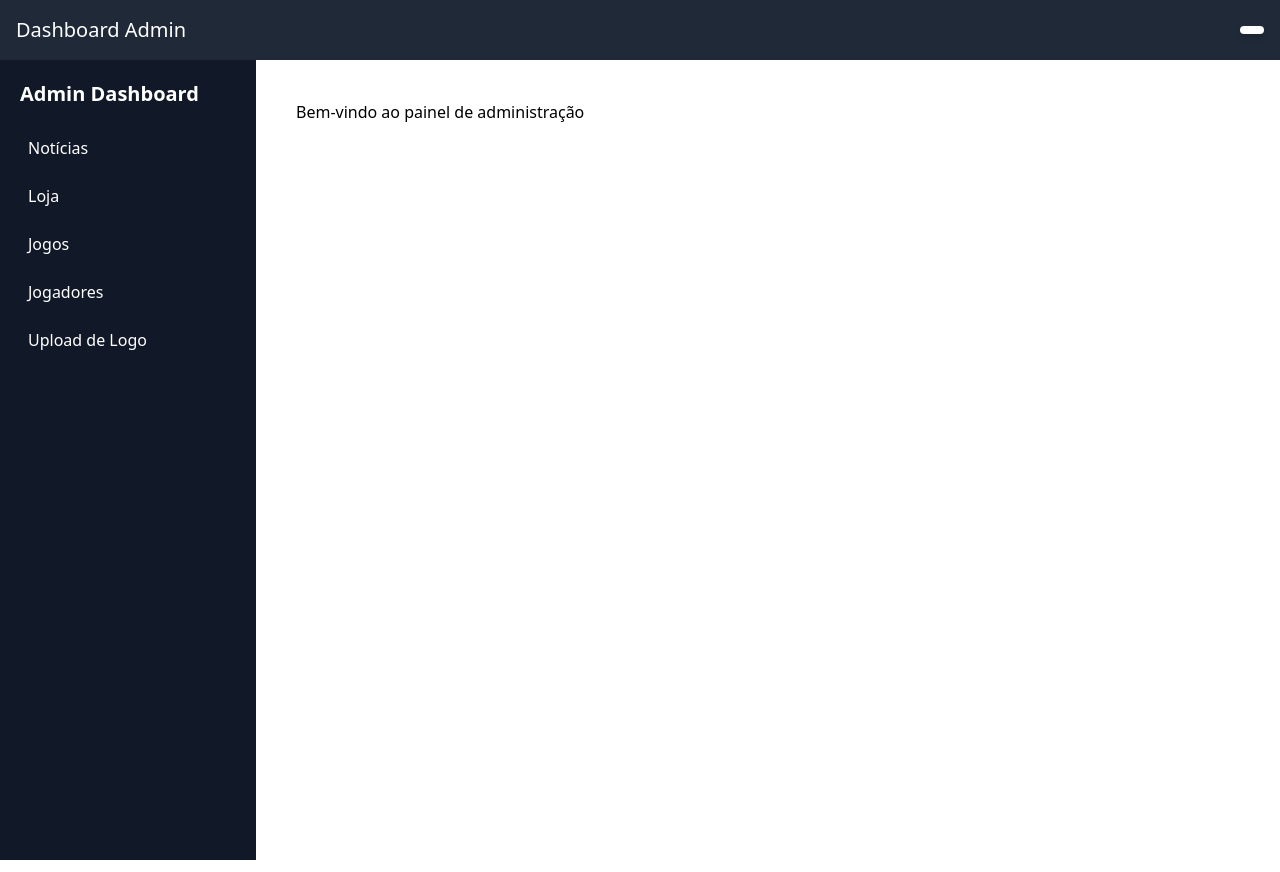
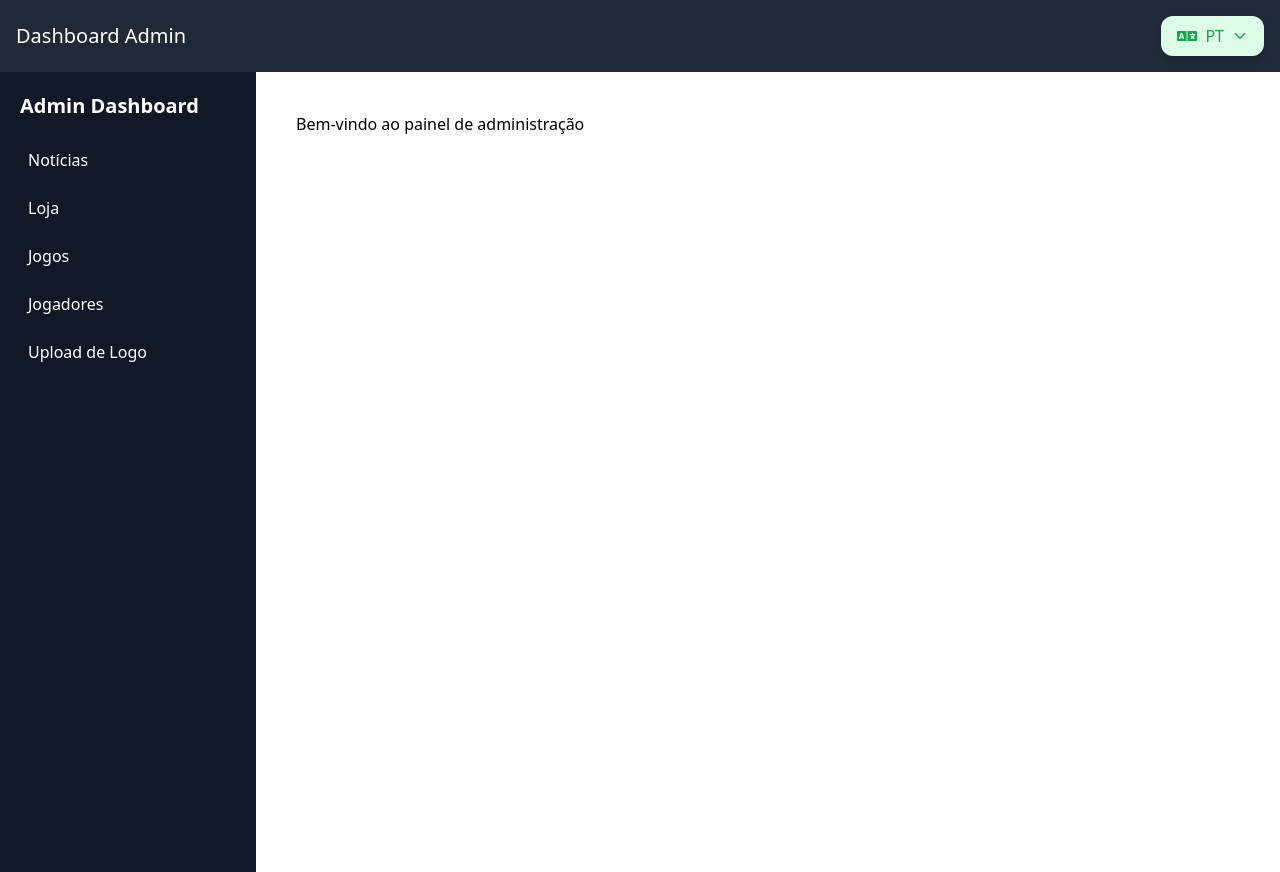
Before and after one commit to jpds90/admin-dashboard, a React (Vite) app: page / in a window 1280 px wide. Built offline with nearby package versions, Linux system fonts and the light colour scheme.

Commit message:
Update Translate.jsx

```diff
--- a/src/components/Translate.jsx
+++ b/src/components/Translate.jsx
@@ -1,6 +1,10 @@
-import { useEffect } from "react";
+import { useEffect, useState } from "react";
+import { FaLanguage } from "react-icons/fa"; // Ícone de linguagem
+import { IoIosArrowUp, IoIosArrowDown } from "react-icons/io"; // Ícones de seta
 
 const Translate = () => {
+    const [open, setOpen] = useState(false); // Estado para exibir/esconder as opções
+
     useEffect(() => {
         const script = document.createElement("script");
         script.src = "//translate.google.com/translate_a/element.js?cb=googleTranslateElementInit";
@@ -13,7 +17,8 @@ const Translate = () => {
                 {
                     pageLanguage: "pt",
                     includedLanguages: "en,es,pt,fr", // Apenas Inglês, Espanhol, Português e Francês
-                    layout: window.google.translate.TranslateElement.InlineLayout.SIMPLE
+                    layout: window.google.translate.TranslateElement.InlineLayout.SIMPLE,
+                    autoDisplay: false
                 },
                 "google_translate_element"
             );
@@ -21,10 +26,23 @@ const Translate = () => {
     }, []);
 
     return (
-        <div className="relative">
+        <div className="relative inline-block">
+            {/* Botão personalizado */}
+            <button
+                onClick={() => setOpen(!open)}
+                className="flex items-center gap-2 bg-green-100 text-green-600 px-4 py-2 rounded-xl shadow-md transition-all hover:bg-green-200"
+            >
+                <FaLanguage size={20} />
+                <span>PT</span> {/* Padrão: Português */}
+                {open ? <IoIosArrowUp /> : <IoIosArrowDown />}
+            </button>
+
+            {/* Container do Google Translate (oculto por padrão) */}
             <div
                 id="google_translate_element"
-                className="bg-white text-gray-800 px-3 py-1 rounded-lg shadow-md cursor-pointer"
+                className={`absolute left-0 mt-2 bg-white p-2 rounded-lg shadow-md ${
+                    open ? "block" : "hidden"
+                }`}
             ></div>
         </div>
     );
```
